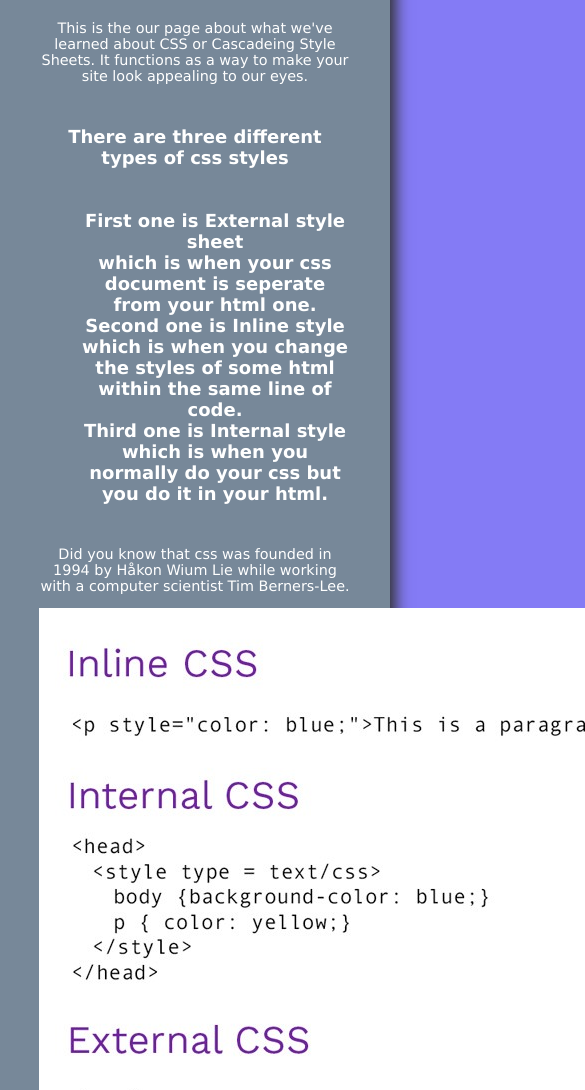
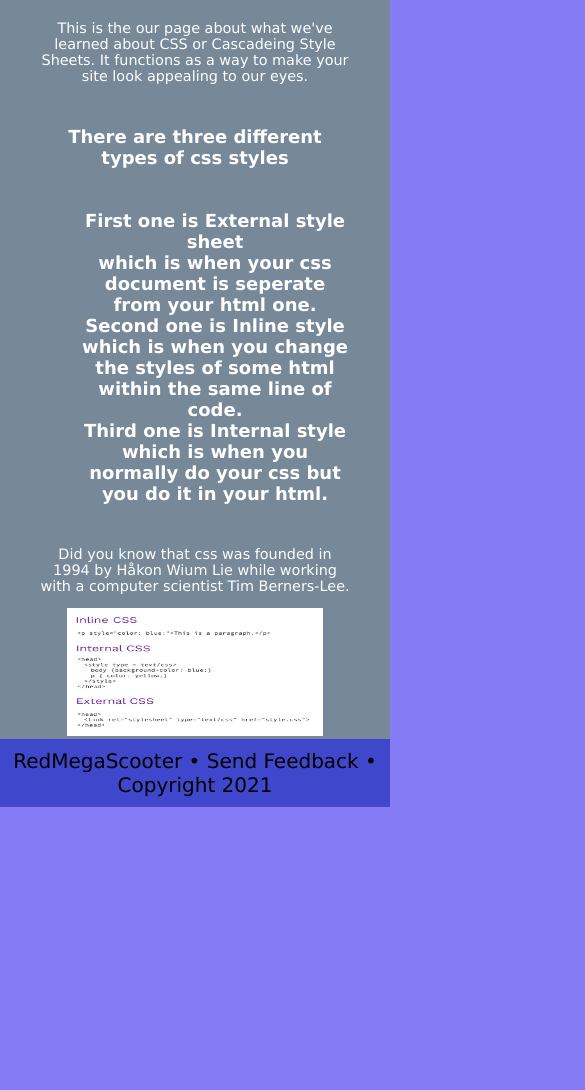
Before and after one commit to jake0326/RedMegaScooter, a plain HTML site: page html/css.html in a window 390 px wide. Shown: the part 268-1358 px from the top of the page, 585 px wide, since content can reach past the window. After the commit the page ends 1075 px from the top, so only its background shows below. Drawn offline with nearby package versions, Linux system fonts and the light colour scheme.

Commit message:
Update test.css

```diff
--- a/css/test.css
+++ b/css/test.css
@@ -5,8 +5,8 @@
   width: 50%;
 }
 .example {
-width: 512;
-height: 384;
+width: 512px;
+height: 384px;
 }
 
 html {
@@ -199,9 +199,9 @@ a.subTitle:hover+ul.submenu, ul.submenu:hover {
       width: 20%;
       position: relative;
    }
-	.example {
-width: 256;
-height: 128;
+.example {
+width: 256px;
+height: 128px;
 }
 
    ul.submenu {
```
